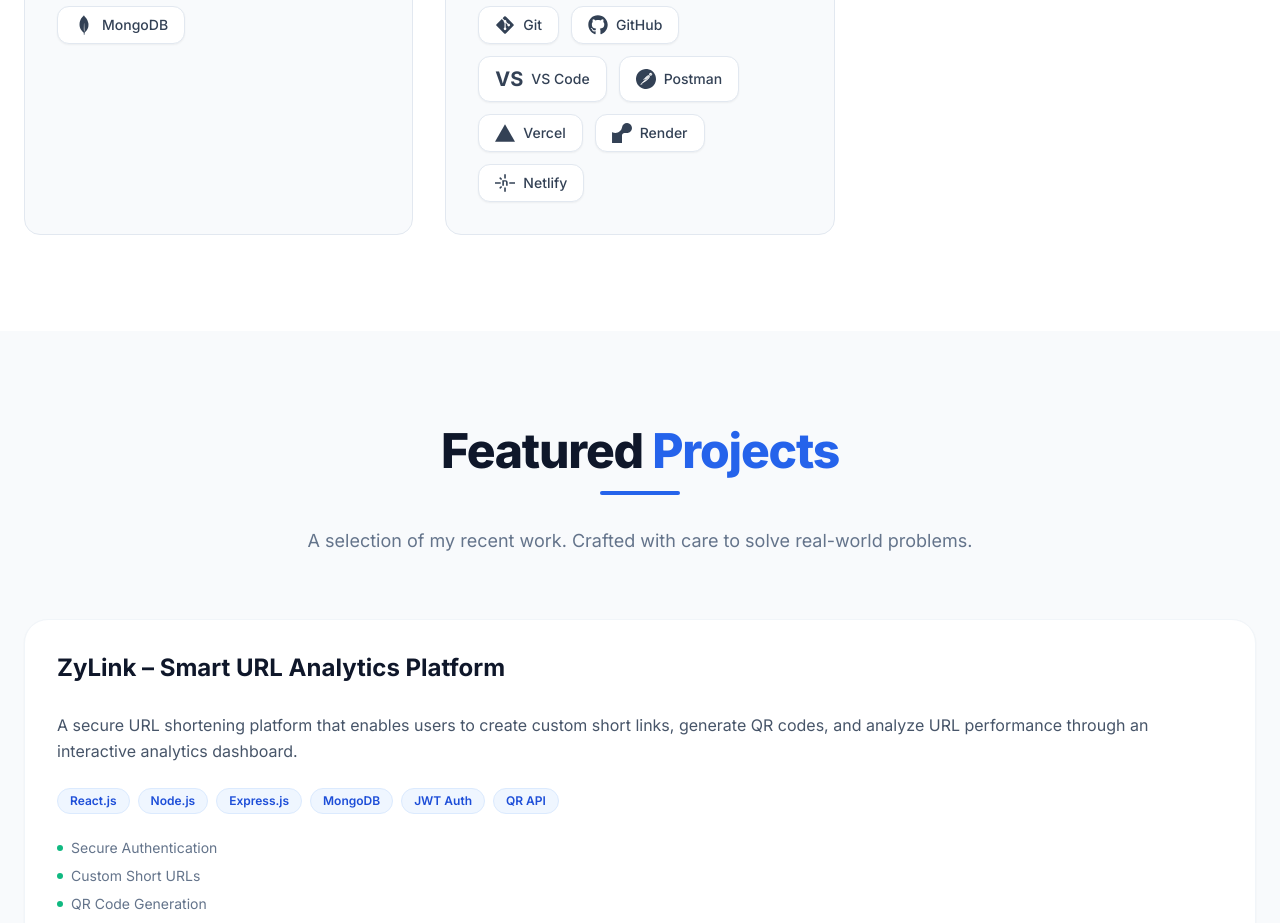
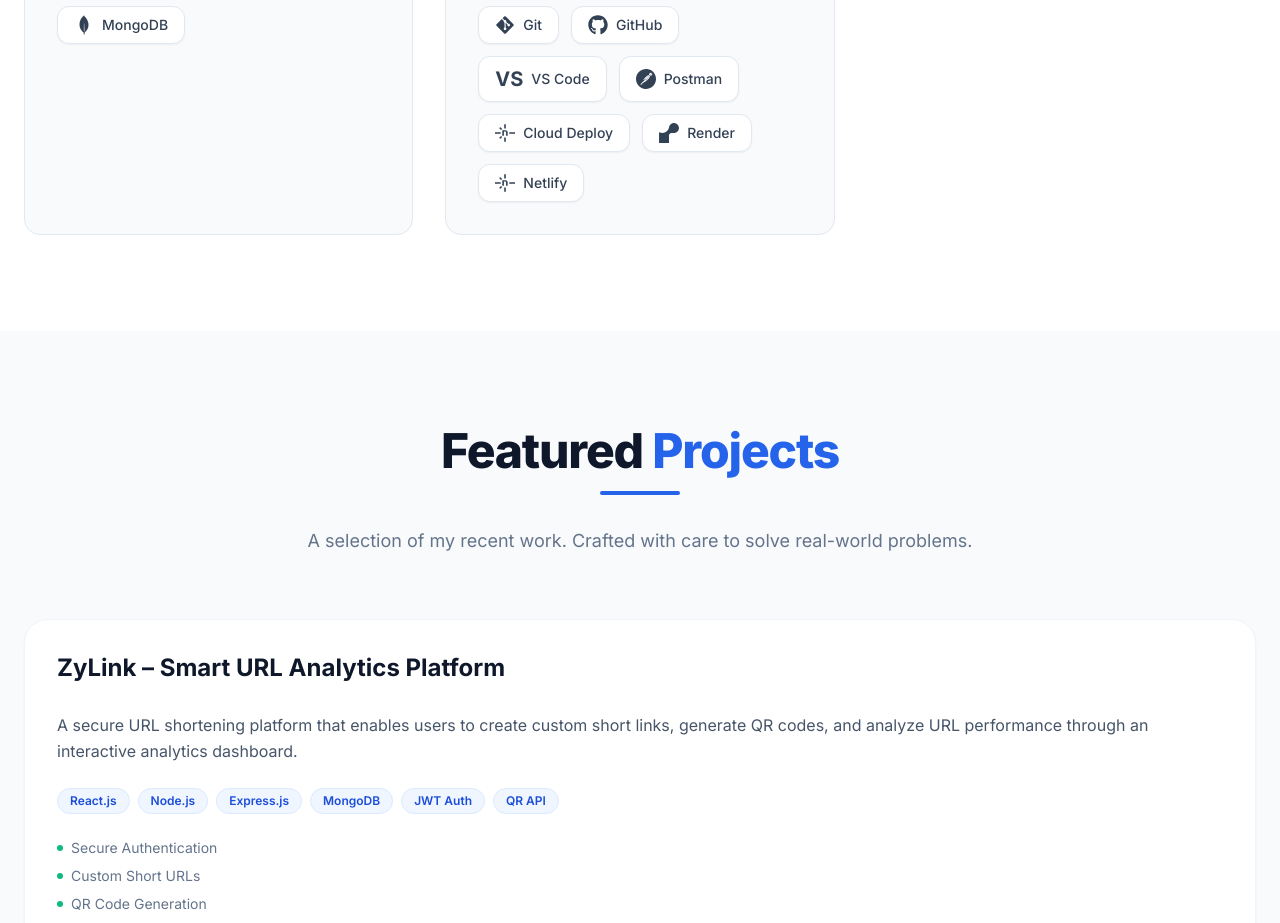
Before and after one commit to Dharshini-8/portfolio, a React (Vite) app: page / in a window 1280 px wide. Shown: the part 2240-3163 px from the top of the page. Built offline with nearby package versions, Linux system fonts and the light colour scheme.

Commit message:
Replace Vercel reference with Cloud Deploy (Netlify icon)

```diff
--- a/src/data/portfolioData.jsx
+++ b/src/data/portfolioData.jsx
@@ -4,7 +4,7 @@ import {
 } from "react-icons/fa";
 import { FaStethoscope } from "react-icons/fa";
 import {
-  SiJavascript, SiExpress, SiMongodb, SiTailwindcss, SiBootstrap, SiVercel, SiRender, SiPostman, SiNetlify
+  SiJavascript, SiExpress, SiMongodb, SiTailwindcss, SiBootstrap, SiRender, SiPostman, SiNetlify
 } from "react-icons/si";
 
 export const heroData = {
@@ -75,7 +75,7 @@ export const skillsData = [
       { name: "GitHub", icon: <FaGithub /> },
       { name: "VS Code", icon: <span className="font-bold">VS</span> },
       { name: "Postman", icon: <SiPostman /> },
-      { name: "Vercel", icon: <SiVercel /> },
+      { name: "Cloud Deploy", icon: <SiNetlify /> },
       { name: "Render", icon: <SiRender /> },
       { name: "Netlify", icon: <SiNetlify /> },
     ]
```
